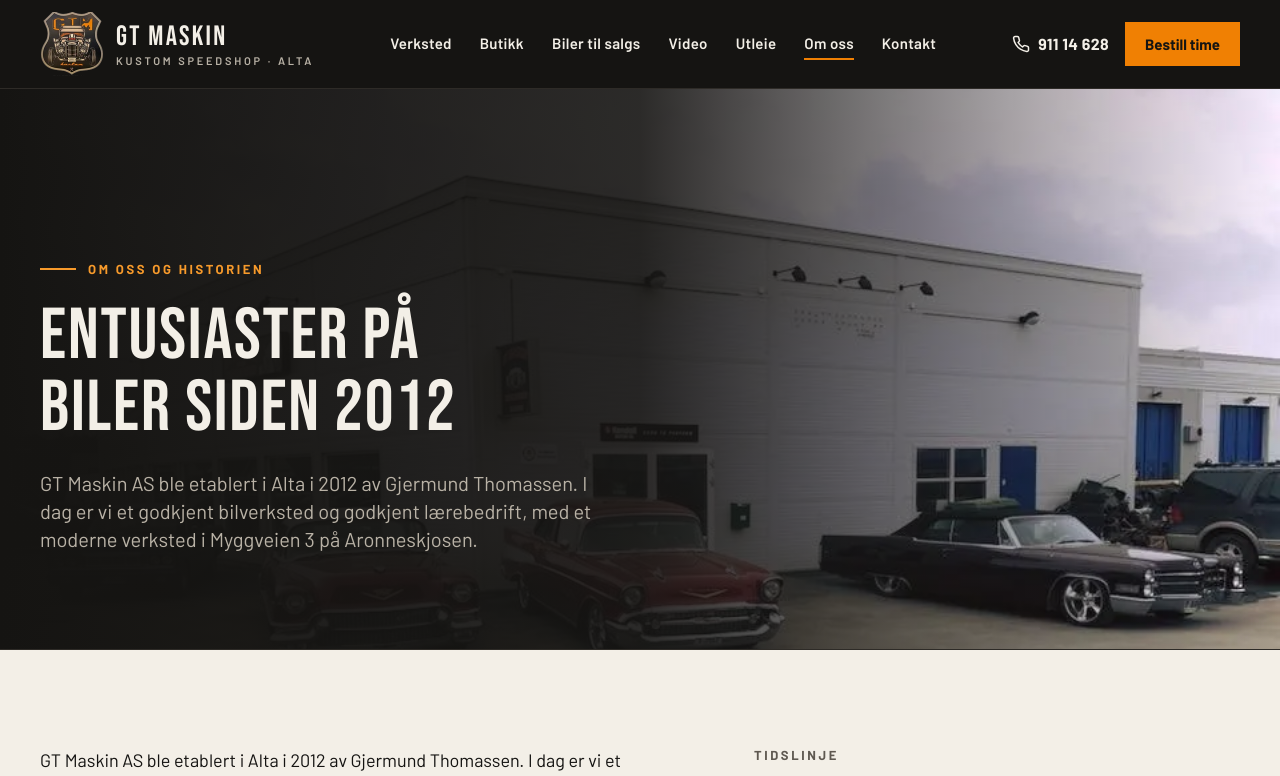
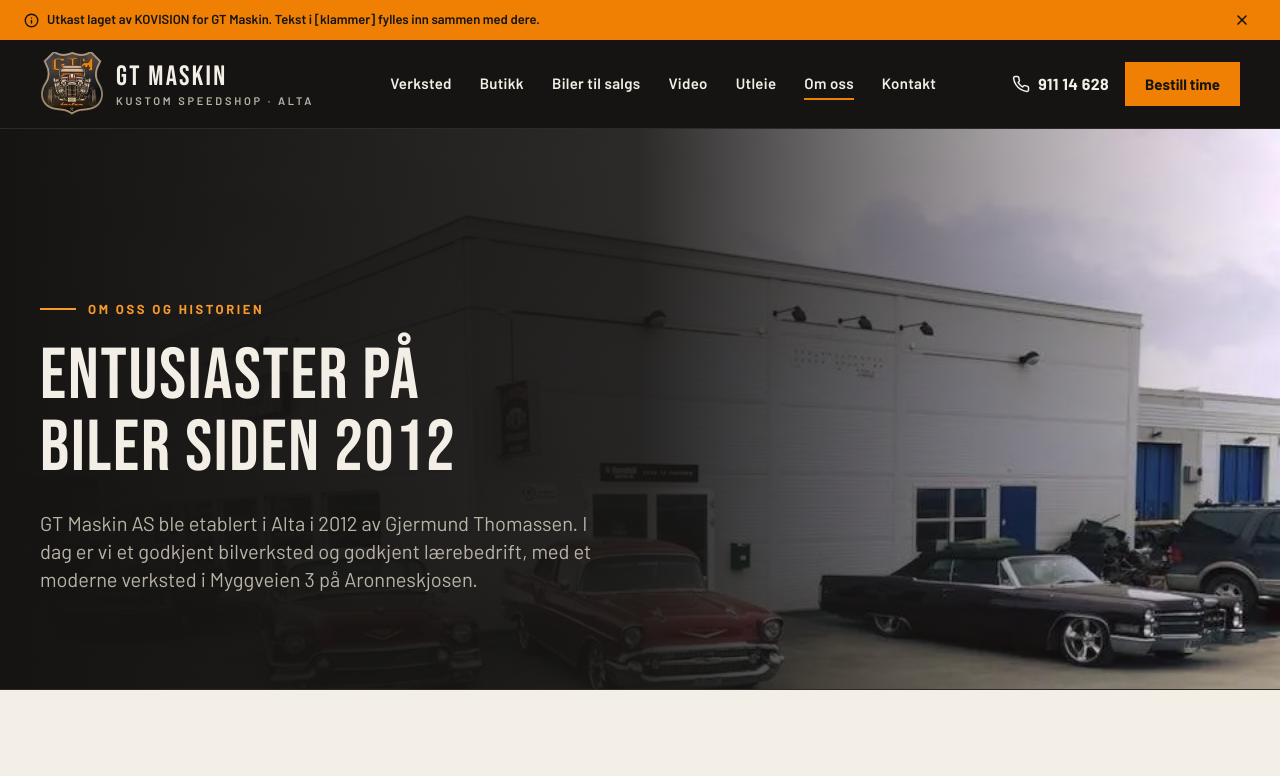
Before and after one commit to kimhagerup-arch/gt-maskin-demo, a React (Vite) app: page /om-oss in a window 1280 px wide. Shown: the top 776 px of the page. Built offline with nearby package versions, Linux system fonts and the light colour scheme.

Commit message:
Utkastbanner, felles plassholderstil, nytt herobilde, OG-metadata og robots.txt

```diff
--- a/index.html
+++ b/index.html
@@ -21,10 +21,23 @@
       content="Godkjent bilverksted i Alta spesialisert på amerikanske biler, custom-prosjekter og delesalg. Utleie av snøscooter, ATV og henger."
     />
     <meta property="og:url" content="https://gt-maskin-demo.vercel.app/" />
+    <link rel="canonical" href="https://gt-maskin-demo.vercel.app/" />
     <meta property="og:image" content="https://gt-maskin-demo.vercel.app/og-image.jpg" />
+    <meta property="og:image:secure_url" content="https://gt-maskin-demo.vercel.app/og-image.jpg" />
+    <meta property="og:image:type" content="image/jpeg" />
     <meta property="og:image:width" content="1200" />
     <meta property="og:image:height" content="630" />
+    <meta
+      property="og:image:alt"
+      content="GT Maskin AS, Kustom Speedshop i Alta. Logo over fasaden i Myggveien 3."
+    />
     <meta name="twitter:card" content="summary_large_image" />
+    <meta name="twitter:title" content="GT Maskin AS, US-bilspesialisten i Alta" />
+    <meta
+      name="twitter:description"
+      content="Godkjent bilverksted i Alta spesialisert på amerikanske biler, custom-prosjekter og delesalg. Utleie av snøscooter, ATV og henger."
+    />
+    <meta name="twitter:image" content="https://gt-maskin-demo.vercel.app/og-image.jpg" />
 
     <link rel="icon" href="/favicon.ico" sizes="48x48" />
     <link rel="icon" href="/favicon.svg" type="image/svg+xml" />
@@ -35,7 +48,7 @@
       rel="preload"
       as="image"
       type="image/webp"
-      imagesrcset="/images/hero/forside-hero-firmabil-400.webp 400w, /images/hero/forside-hero-firmabil-800.webp 800w, /images/hero/forside-hero-firmabil-888.webp 888w"
+      imagesrcset="/images/hero/fasade-kveld-skilt-400.webp 400w, /images/hero/fasade-kveld-skilt-800.webp 800w, /images/hero/fasade-kveld-skilt-1278.webp 1278w"
       imagesizes="(min-width: 1024px) 480px, 100vw"
       fetchpriority="high"
     />
--- /dev/null
+++ b/src/components/DraftBanner.jsx
@@ -0,0 +1,54 @@
+import { useState } from "react";
+import { draftBanner } from "../data/siteContent";
+import Icon from "./Icon";
+
+const STORAGE_KEY = "gtm-utkast-lukket";
+
+function readClosed() {
+  try {
+    return window.sessionStorage.getItem(STORAGE_KEY) === "1";
+  } catch {
+    return false;
+  }
+}
+
+/**
+ * Tynn, lukkbar stripe øverst på alle sider mens siden er et utkast.
+ * Ligger over headeren i normal flyt (ikke sticky). Lukket tilstand leses
+ * synkront fra sessionStorage ved første render, så ingenting flytter seg.
+ */
+export default function DraftBanner() {
+  const [closed, setClosed] = useState(readClosed);
+
+  if (closed) return null;
+
+  const close = () => {
+    setClosed(true);
+    try {
+      window.sessionStorage.setItem(STORAGE_KEY, "1");
+    } catch {
+      // uten sessionStorage lukkes stripen bare for denne visningen
+    }
+  };
+
+  return (
+    <div
+      className="flex min-h-9 items-center justify-between gap-3 bg-brand-accent px-4 py-1.5 text-[13px] font-semibold leading-snug text-brand-primary md:px-6"
+      data-utkast
+    >
+      <p className="flex min-w-0 items-center gap-2">
+        <Icon name="Info" size={15} strokeWidth={2.2} className="hidden shrink-0 sm:block" />
+        <span>{draftBanner.text}</span>
+      </p>
+      <button
+        type="button"
+        onClick={close}
+        className="flex h-7 w-7 shrink-0 items-center justify-center text-brand-primary transition-colors hover:bg-brand-accent-hover focus-visible:outline-brand-primary"
+        aria-label={draftBanner.close}
+        data-utkast-lukk
+      >
+        <Icon name="X" size={16} strokeWidth={2.4} />
+      </button>
+    </div>
+  );
+}
--- a/src/components/HomeHero.jsx
+++ b/src/components/HomeHero.jsx
@@ -38,6 +38,7 @@
             image={hero.image}
             imageAlt={hero.imageAlt}
             video={heroVideo}
+            objectPosition={hero.imagePosition}
             className="aspect-[16/10] w-full border border-brand-border-dark md:aspect-[4/3] lg:aspect-auto lg:h-[560px]"
           />
           <div className="relative -mt-6 ml-4 mr-4 flex max-w-[240px] flex-col gap-1.5 bg-brand-bg px-5 py-4 text-brand-text md:-mt-10 lg:absolute lg:-left-8 lg:bottom-8 lg:ml-0 lg:mt-0 lg:px-[22px] lg:py-5">
--- a/src/components/Icon.jsx
+++ b/src/components/Icon.jsx
@@ -11,6 +11,7 @@
   GraduationCap,
   Heart,
   Images,
+  Info,
   Mail,
   MapPin,
   Menu,
@@ -49,6 +50,7 @@
   GraduationCap,
   Heart,
   Images,
+  Info,
   Mail,
   MapPin,
   Menu,
--- a/src/components/Layout.jsx
+++ b/src/components/Layout.jsx
@@ -1,5 +1,6 @@
 import { Outlet } from "react-router-dom";
 import CartDrawer from "./CartDrawer";
+import DraftBanner from "./DraftBanner";
 import Footer from "./Footer";
 import Header from "./Header";
 import StickyMobileBar from "./StickyMobileBar";
@@ -13,6 +14,7 @@
       >
         Hopp til innhold
       </a>
+      <DraftBanner />
       <Header />
       <main id="innhold" className="flex-1 pb-14 md:pb-0">
         <Outlet />
--- a/src/components/Placeholder.jsx
+++ b/src/components/Placeholder.jsx
@@ -1,21 +1,33 @@
+import { placeholderLabels } from "../data/siteContent";
 import { cx } from "../lib/format";
 
 /**
- * Plassholder med skrå striper der bilde eller innhold mangler.
+ * Felles plassholder der bilde eller innhold mangler: stiplet kant, nedtonet
+ * tekst og en liten etikett «Fylles inn». Samme uttrykk overalt.
  * tone: "dark" (på mørk flate) eller "light" (på lys flate).
  */
-export default function Placeholder({ label, tone = "dark", className, children }) {
+export default function Placeholder({ label, tone = "dark", className, children, tag = true }) {
   const dark = tone === "dark";
   return (
     <div
       className={cx(
-        "flex items-center justify-center p-4 text-center text-[13px] font-semibold tracking-wider",
+        "relative flex items-center justify-center border border-dashed p-4 text-center text-[13px] font-semibold tracking-wider",
         dark
-          ? "bg-brand-primary-soft bg-stripes-dark text-brand-placeholder"
-          : "bg-brand-surface bg-stripes-light text-brand-muted",
+          ? "border-brand-outline bg-brand-primary-soft bg-stripes-dark text-brand-placeholder"
+          : "border-brand-border-strong bg-brand-surface bg-stripes-light text-brand-muted",
         className,
       )}
     >
+      {tag && label && (
+        <span
+          className={cx(
+            "absolute left-2 top-2 px-1.5 py-0.5 text-[10px] font-bold uppercase tracking-[0.18em]",
+            dark ? "bg-brand-primary text-brand-placeholder" : "bg-brand-card text-brand-muted",
+          )}
+        >
+          {placeholderLabels.fill}
+        </span>
+      )}
       {children || <span>{label}</span>}
     </div>
   );
--- a/src/components/VideoSection.jsx
+++ b/src/components/VideoSection.jsx
@@ -40,7 +40,7 @@
         />
 
         <div className="grid gap-4 lg:grid-cols-12 lg:gap-6">
-          <div className="lg:col-span-8">
+          <div className="min-w-0 lg:col-span-8">
             <VideoPlayer
               key={active.id}
               video={active}
@@ -51,7 +51,7 @@
           </div>
 
           <div
-            className="flex flex-col gap-3 lg:col-span-4"
+            className="flex min-w-0 flex-col gap-3 lg:col-span-4"
             aria-label={videoSection.playlistLabel}
           >
             {playlist.map((video) => {
@@ -66,7 +66,7 @@
                   key={video.id}
                   type="button"
                   onClick={() => setActiveId(video.id)}
-                  className="flex flex-1 items-center gap-3.5 border border-brand-border-dark bg-brand-primary-light p-3 text-left transition-colors hover:border-brand-accent-light md:p-4"
+                  className="flex min-w-0 flex-1 items-center gap-3.5 overflow-hidden border border-brand-border-dark bg-brand-primary-light p-3 text-left transition-colors hover:border-brand-accent-light md:p-4"
                 >
                   <span className="relative h-[72px] w-[112px] shrink-0 overflow-hidden bg-brand-primary-soft bg-stripes-dark">
                     {thumb && (
--- a/src/data/siteContent.js
+++ b/src/data/siteContent.js
@@ -92,8 +92,9 @@
     value: "Kustom Speedshop i Alta",
     text: "Amerikanske biler, custom-prosjekter og delesalg.",
   },
-  image: "/images/hero/forside-hero-firmabil",
-  imageAlt: "Firmabilen til GT Maskin, en International panelvan med Kustom Speedshop-skrift",
+  image: "/images/hero/fasade-kveld-skilt",
+  imageAlt: "Fasaden til GT Maskin i Myggveien i kveldslys, med skilt og klassikere i vinduene",
+  imagePosition: "64% 42%",
   video: "/video/hero.mp4",
 };
 
@@ -600,4 +601,10 @@
   image: "[Bilde]",
   video: "[Video]",
   portrait: "[Portrett]",
+  fill: "Fylles inn",
 };
+
+export const draftBanner = {
+  text: "Utkast laget av KOVISION for GT Maskin. Tekst i [klammer] fylles inn sammen med dere.",
+  close: "Lukk meldingen",
+};
--- a/src/pages/Home.jsx
+++ b/src/pages/Home.jsx
@@ -221,7 +221,7 @@
               <p className="text-[13px] font-bold uppercase tracking-[0.2em] text-brand-muted">
                 {aboutSection.peopleLabel}
               </p>
-              <TeamGrid />
+              <TeamGrid onlyVerified />
             </div>
           </div>
         </div>
```
Also changed, not shown: src/components/AboutBlocks.jsx (+41 -5 lines), public/robots.txt.
